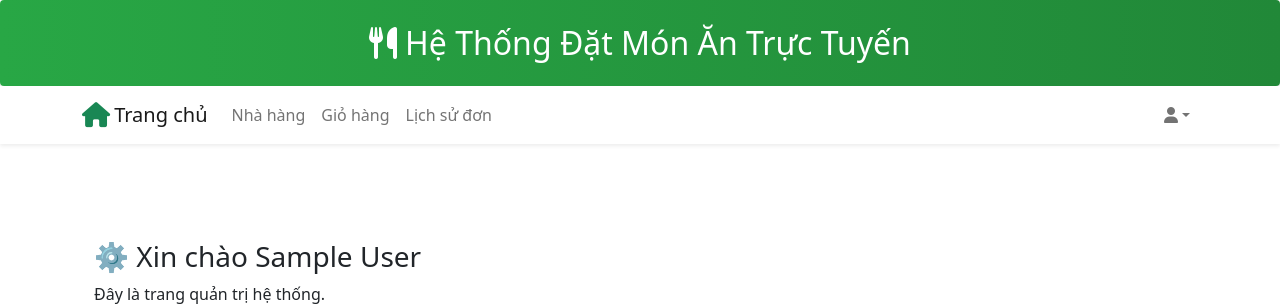
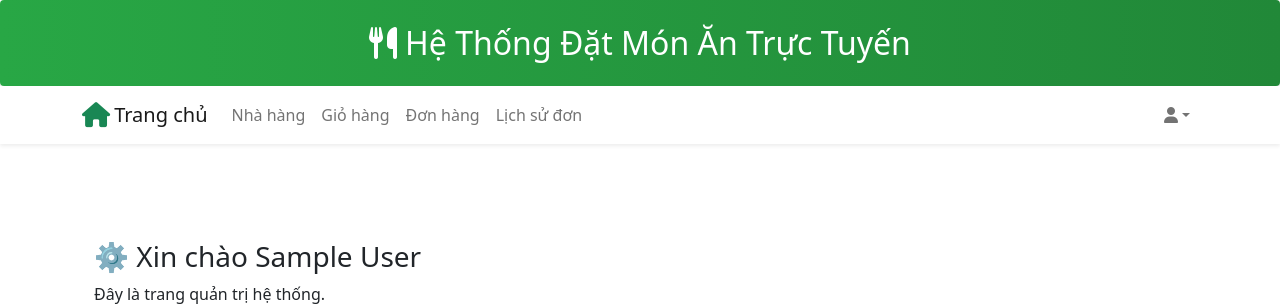
Before and after one commit to lybuida/Ordering_Food_App, a Flask app: page /admin/ in a window 1280 px wide. Shown: the top 308 px of the page. Run offline with Flask 3, Linux system fonts and the light colour scheme; a user stored in the database is signed in; tables that the repository leaves empty hold one stand-in row (values such as "Sample post").

Commit message:
3.3.1.5 - chi update

```diff
--- a/OrderingFoodApp/templates/layout/header.html
+++ b/OrderingFoodApp/templates/layout/header.html
@@ -36,6 +36,7 @@
         {% elif current_user.role == UserRole.CUSTOMER %}
           <li class="nav-item"><a class="nav-link" href="/customer/restaurants_list">Nhà hàng</a></li>
           <li class="nav-item"><a class="nav-link" href="/customer/cart">Giỏ hàng</a></li>
+          <li class="nav-item"><a class="nav-link" href="/customer/current_orders">Đơn hàng</a></li>
           <li class="nav-item"><a class="nav-link" href="/customer/orders">Lịch sử đơn</a></li>
         {% endif %}
       </ul>
```
